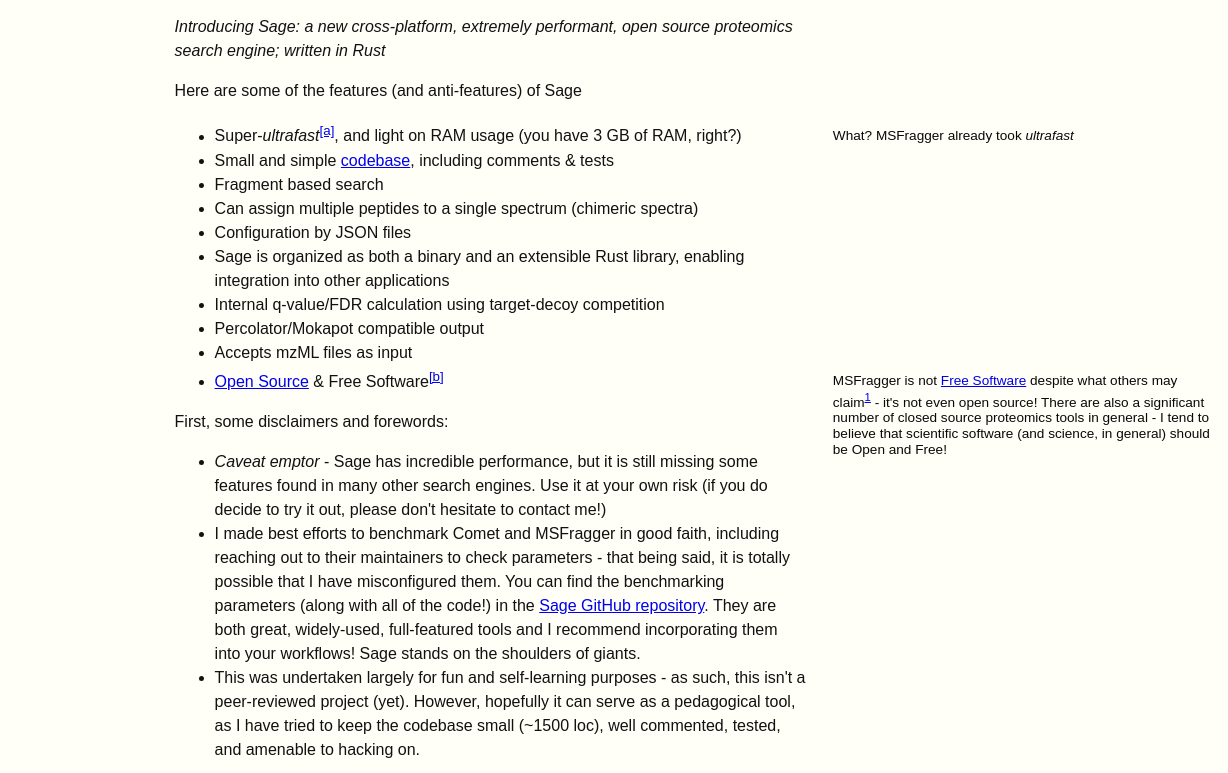
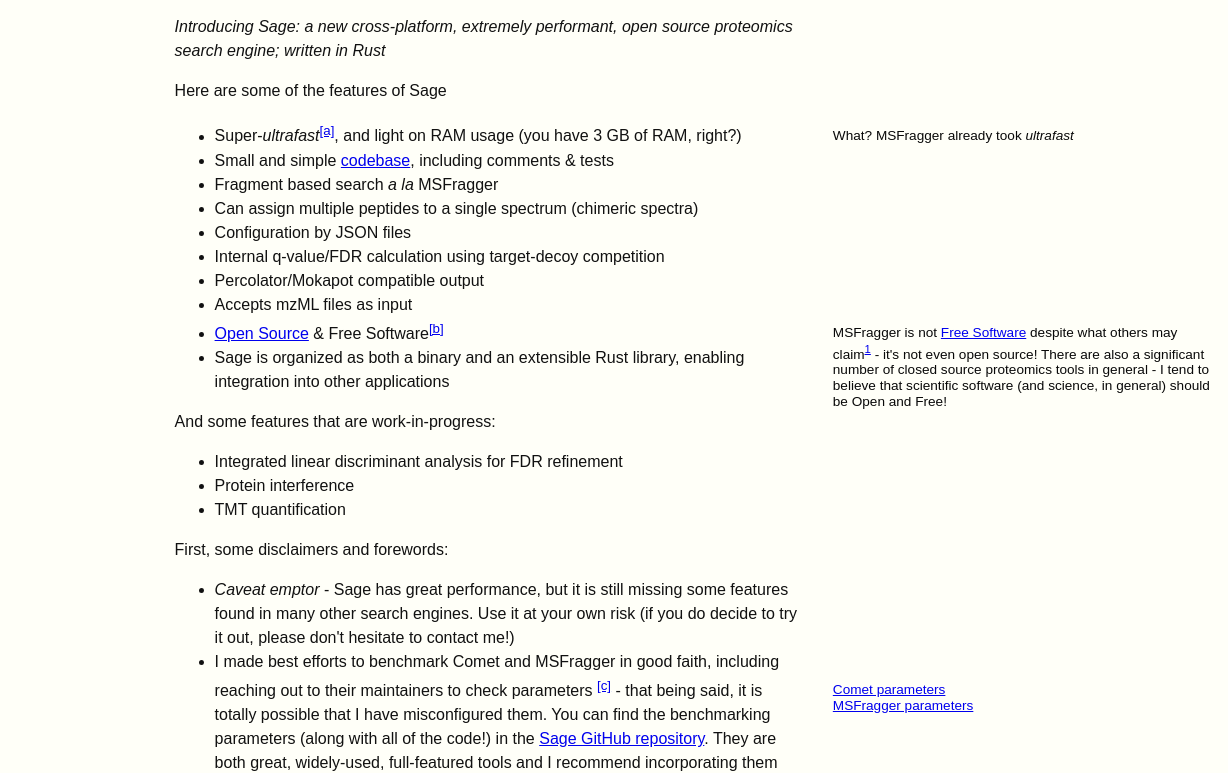
Before and after one commit to lazear/sage, a plain HTML site: page docs/index.html in a window 1280 px wide. Shown: the part 62-835 px from the top of the page, 52-1280 px from the left. Drawn offline with Linux system fonts and the light colour scheme.

Commit message:
Rearrange some text

```diff
--- a/docs/index.html
+++ b/docs/index.html
@@ -27,17 +27,16 @@
           <!-- <p>I wanted to see what how far I could get in the creation of a proteomics search engine in a weekend (or
             two), and
             ~1500 lines of code, and this is the result!</p> -->
-          <p>Here are some of the features (and anti-features) of Sage</p>
+          <p>Here are some of the features of Sage</p>
           <ul>
             <li>Super-<i>ultrafast</i><sup class="footnote-ref"></sup>,
               <aside class="footnote">What? MSFragger already took <i>ultrafast</i></aside>and light on RAM usage (you
               have 3 GB of RAM, right?)
             </li>
             <li>Small and simple <a href="https://github.com/lazear/sage">codebase</a>, including comments & tests</li>
-            <li>Fragment based search</li>
+            <li>Fragment based search <i>a la</i> MSFragger</li>
             <li>Can assign multiple peptides to a single spectrum (chimeric spectra)</li>
             <li>Configuration by JSON files</li>
-            <li>Sage is organized as both a binary and an extensible Rust library, enabling integration into other applications</li>
             <li>Internal q-value/FDR calculation using target-decoy competition</li>
             <li>Percolator/Mokapot compatible output</li>
             <li>Accepts mzML files as input</li>
@@ -49,15 +48,30 @@
                 believe that scientific software (and science, in general) should be Open and Free!
               </aside>
             </li>
+            <li>Sage is organized as both a binary and an extensible Rust library, enabling integration into other applications</li>
+          </ul>
+
+          <p>And some features that are work-in-progress:</p>
+          <ul>
+            <li>Integrated linear discriminant analysis for FDR refinement</li>
+            <li>Protein interference</li>
+            <li>TMT quantification</li>
           </ul>
 
           <p>First, some disclaimers and forewords:</p>
           <ul>
-            <li><i>Caveat emptor</i> - Sage has incredible performance, but it is still missing some features found in
+            <li><i>Caveat emptor</i> - Sage has great performance, but it is still missing some features found in
               many other search engines. Use it at your own risk (if you do decide to try it out, please don't hesitate
               to contact me!)</li>
             <li>I made best efforts to benchmark Comet and MSFragger in good faith, including reaching out to their
-              maintainers to check parameters - that being said, it is totally possible that I have misconfigured them.
+              maintainers to check parameters
+              <sup class="footnote-ref"></sup><aside class="footnote">
+                <a href="http://comet-ms.sourceforge.net/parameters/parameters_202101/">Comet parameters</a>
+                <br>
+                <a href="https://github.com/Nesvilab/MSFragger/wiki/Setting-the-Parameters">MSFragger parameters</a>
+              </aside>
+
+              - that being said, it is totally possible that I have misconfigured them.
               You can find the benchmarking parameters (along with all of the code!) in the <a
                 href="https://github.com/lazear/sage/tree/master/figures/benchmark_params">Sage GitHub
                 repository</a>. They are both great, widely-used, full-featured tools and I recommend incorporating them
@@ -127,7 +141,7 @@
             they instead combine all theoretical fragments from every peptide in the database - and then search
             by fragment m/z and filter by precursor mass: "In the MSFragger strategy, theoretical spectra that
             share no common fragments are effectively bypassed". They spend a couple paragraphs in the methods
-            section outlining the algorithm and search steps, but the codebase itself is <strong>closed source</strong>
+            section outlining the algorithm and search steps, but the codebase itself is closed source
             and
             binaries are only freely available for non-commercial use (which Alexey kindly reminded me of when I emailed
             him about benchmarking MSFragger). Regardless, it's an elegant and performant
@@ -162,7 +176,7 @@
             </aside>
           </div>
           <img src="Figure 2.png" />
-          <figcaption>FASTA database is digested into theoretical tryptic peptides. b-/y-ions are then generated
+          <figcaption>FASTA database is digested into theoretical tryptic peptides (minimum length of 5 amino acids). b-/y-ions are then generated
             for each peptide</figcaption>
           <p>
           <h3>Data structure construction:</h3>
@@ -185,7 +199,7 @@
             structure.
             Peptides are colored by increasing
             mass, with an example peptide - LQSRPAAPPAPGPGQLTLR - in blue to enable easier dissection of the steps. Each
-            ball represents a single fragment ion (either b or y), colored by precursor mass. Note that peptides less than 5 amino acids long are removed.
+            ball represents a single fragment ion (either b or y), colored by precursor mass.
           </figcaption>
           <p>We now have our 2 level binary tree:
             the outer level acts as a B+ tree, allowing us to rapidly select bins containing fragments within a given
@@ -584,7 +598,7 @@
           <script src="https://gist.github.com/lazear/8dc144fb57a74ec32bc72e1f03d96950.js"></script>
 
           <h3>Acknowledges</h3>
-          I'd like to thank Jimmy Eng, Alexey Nesvizhskii, and Phil Wilmarth for providing feedback on search params
+          I'd like to thank Phil Wilmarth, Jimmy Eng, and Alexey Nesvizhskii for providing feedback on search params
         </section>
         <section class="section" id="footnote-section">
           <h3>Footnotes</h3>
```
